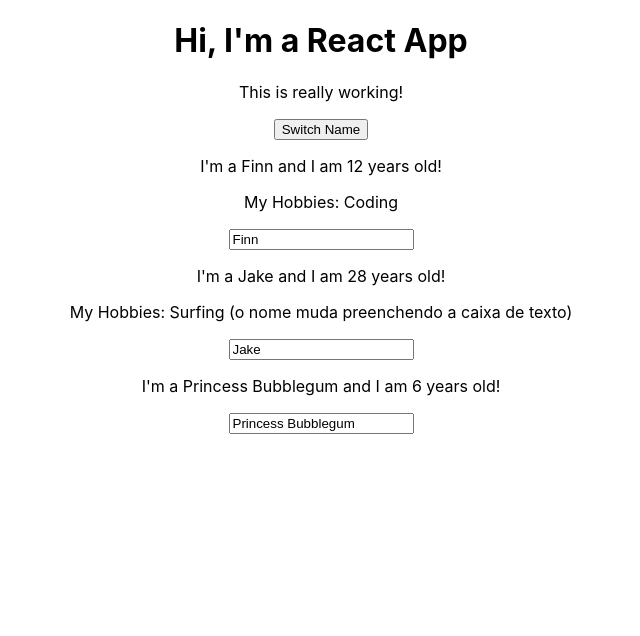
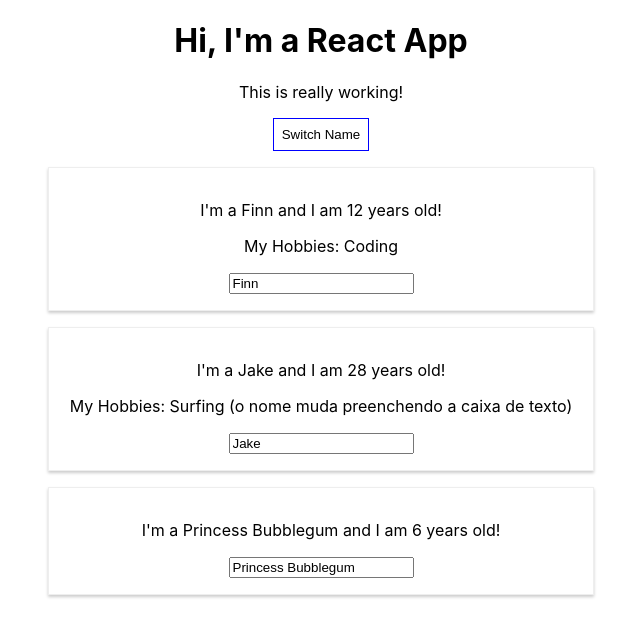
Before and after one commit to camilamiz/my-react-app, a React (Create React App) app: page / in a window 1280 px wide. Shown: the top 636 px of the page, without its empty margins (319-959 px from the left). Built offline with nearby package versions, Linux system fonts and the light colour scheme.

Commit message:
starting to study styles

```diff
--- a/src/App.js
+++ b/src/App.js
@@ -36,11 +36,21 @@ class App extends Component {
   }
 
   render() {
+    const style = {
+      backgroundColor: 'white',
+      font: 'inherti',
+      border: '1px solid blue',
+      padding: '8px',
+      cursor: 'pointer'
+    };
+
     return (
       <div className="App">
         <h1>Hi, I'm a React App</h1>
         <p>This is really working!</p>
-        <button onClick={() => this.switchNameHandler('Finn, the human')}>Switch Name</button>
+        <button
+          style={style}
+          onClick={() => this.switchNameHandler('Finn, the human')}>Switch Name</button>
         <Person
           name={this.state.persons[0].name}
           age={this.state.persons[0].age}>My Hobbies: Coding
--- /dev/null
+++ b/src/Person/Person.css
@@ -0,0 +1,8 @@
+.Person {
+  width: 40%;
+  margin: 16px auto;
+  border: 1px solid #eee;
+  box-shadow: 0 2px 3px #ccc;
+  padding: 16px;
+  text-align: center;
+}
--- a/src/Person/Person.js
+++ b/src/Person/Person.js
@@ -1,8 +1,9 @@
 import React from 'react';
+import './Person.css';
 
 const person = (props) => {
   return (
-    <div>
+    <div className="Person">
       <p onClick={props.click}>I'm a {props.name} and I am {props.age} years old!</p>
       <p>{props.children}</p>
       <input type="text" onChange={props.changed} value={props.name}/>
```
